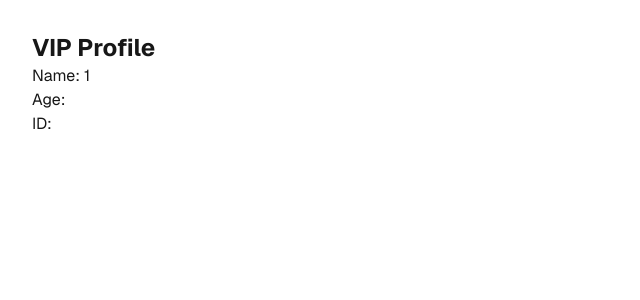
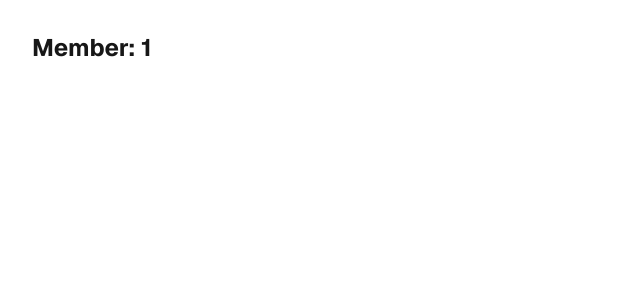
Before and after one commit to Ice123239/sau2569, a Next.js app: page /vip/1 in a window 1280 px wide. Shown: the top 300 px of the page, without its empty margins (0-640 px from the left). Built offline with nearby package versions, Linux system fonts and the light colour scheme.

Commit message:
fix next15 async params

```diff
--- a/app/vip/[memname]/page.tsx
+++ b/app/vip/[memname]/page.tsx
@@ -1,16 +1,13 @@
 export default async function Page({
   params,
 }: {
-  params: Promise<{ memname: string; memage: string; memid: string }>;
+  params: Promise<{ memname: string }>;
 }) {
-  const { memname, memage, memid } = await params;
+  const { memname } = await params;
 
   return (
     <div className="p-8 font-sans">
-      <h1 className="text-2xl font-bold">VIP Profile</h1>
-      <p>Name: {memname}</p>
-      <p>Age: {memage}</p>
-      <p>ID: {memid}</p>
+      <h1 className="text-2xl font-bold">Member: {memname}</h1>
     </div>
   );
 }
--- a/next.config.ts
+++ b/next.config.ts
@@ -1,9 +1,8 @@
-const nextConfig = {
+import type { NextConfig } from "next";
+
+const nextConfig: NextConfig = {
   typescript: {
     ignoreBuildErrors: true,
-  },
-  eslint: {
-    ignoreDuringBuilds: true,
   },
 };
 
```
